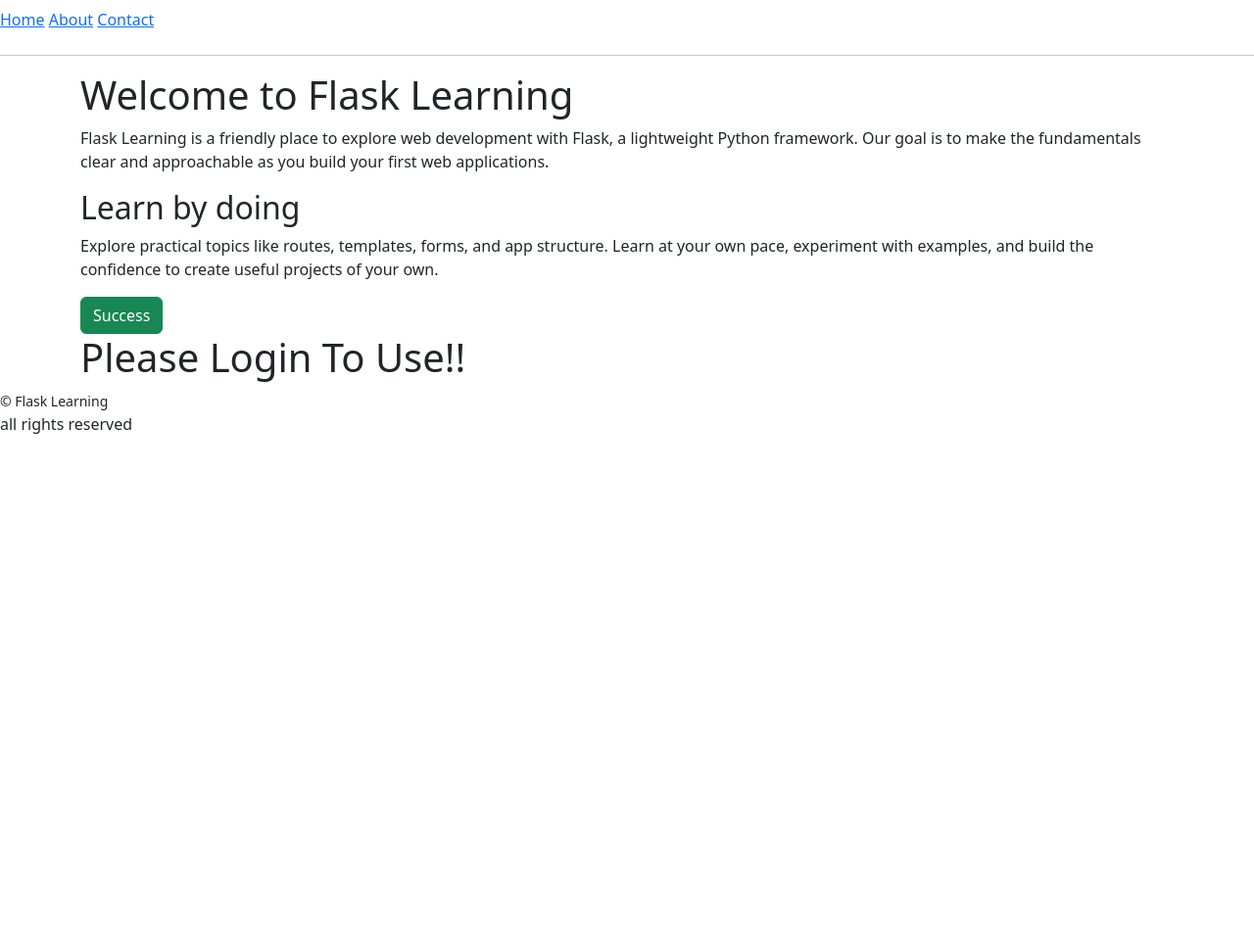
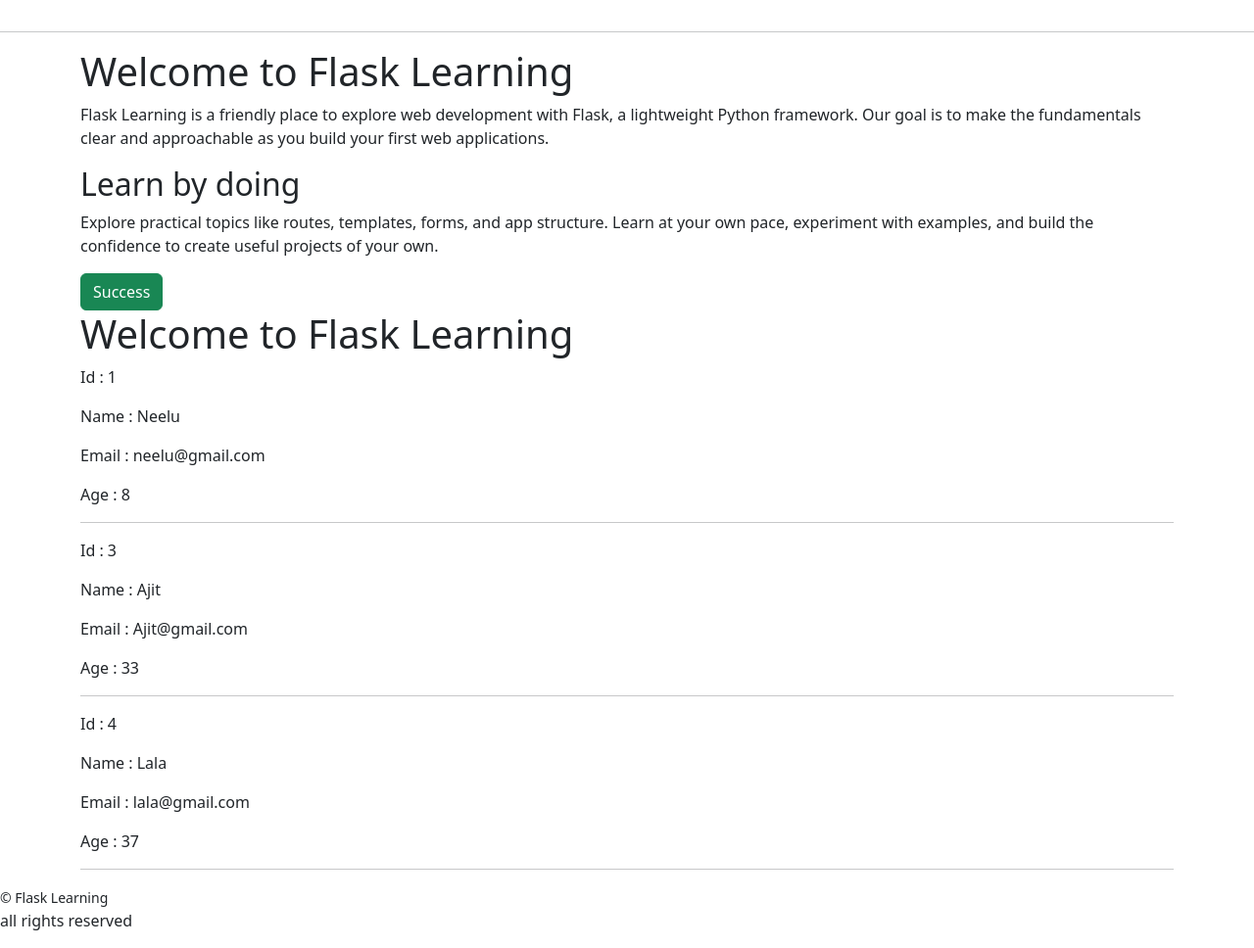
Before and after one commit to neerajkumarkannoujiya/Flask_Project, a Flask app: template templates/index.html in a window 1280 px wide. Shown: the whole page at 98% size. Before the commit the page ends 443 px from the top, so only its background shows below. Run offline with Flask 3, Linux system fonts and the light colour scheme; the template is opened without the code that fills it: values that come from a table or form of the project are taken from there, others are empty.

Commit message:
CRUD Operations On SQLite

```diff
--- a/app.py
+++ b/app.py
@@ -1,70 +1,116 @@
-from flask import Flask, flash, render_template, request, redirect, url_for, session
-
+from flask import Flask, flash, jsonify, render_template, request, redirect, url_for, session
+from flask_sqlalchemy import SQLAlchemy
 
 app = Flask(__name__)
-app.secret_key = "supersecretkey"
 
+app.config["SQLALCHEMY_DATABASE_URI"]="sqlite:///app.db"
 
-@app.route("/login")
-def login():
-    session["user"] = "Neeraj"
-    return "Login Successfull!!1"
+db = SQLAlchemy(app)
 
-
-@app.route("/dashboard")
-def dashboard():
-    user = session.get("user")
-    if not user:
-        return "Login First!!"
-
-    return f"Welcome here, {user}";
-
-
-@app.route("/logout")
-def logout():
-    session.pop("user",None)
-    return "You Are Logged Out"
-
-
-
-
-
-
+class User(db.Model):
+    __tablename__ = "users"
+    id = db.Column(db.Integer, primary_key=True)
+    name = db.Column(db.String(100), nullable=False)
+    email = db.Column(db.String(120), nullable=False)
+    age = db.Column(db.Integer)
 
 
 @app.route("/")
 def home():
-    is_logged_in = True
-    marks = 9
-    subject = ['Physics', 'Math', 'Python', 'Java']
-    return render_template("index.html",is_logged_in=is_logged_in, marks=marks, subject=subject)
+    return "Flask + SQLite + SQLAlchemy is working!!"
 
 
-@app.route("/about")
-def about():
-    return render_template("about.html")
+@app.route("/create-user", methods=["POST"])
+def create_user():
+    data = request.get_json()
+    name = data.get("name")
+    email = data.get("email")
+    age = data.get("age")
+
+    user = User(
+        name=name,
+        email=email,
+        age=age
+    )
+
+    db.session.add(user)
+    db.session.commit()
+    return jsonify({
+        "message":"User Created Successfully!!",
+        "user_id":user.id
+
+    })
+
+@app.route("/get-users", methods=["GET"])
+def get_users():
+    users = User.query.all()
+    users_data = []
+    for user in users:
+        users_data.append(
+            {
+                "id":user.id,
+                "name":user.name,
+                "email":user.email,
+                "age":user.age
+            }
+        )
+    return jsonify(users_data)
 
 
-# @app.route("/search")
-# def search():
-#     query = request.args.get("query")
-#     return f"you are searching for : {query}"
+@app.route("/users/<int:id>", methods=["GET"])
+def get_user(id):
+    user = db.get_or_404(User,id)
+    return jsonify(
+        {
+            "id":user.id,
+            "name":user.name,
+            "email":user.email,
+            "age":user.age
+        }
+    )
 
-@app.route("/contact", methods=["GET", "POST"])
-def contact():
-    if request.method == "POST":
-        name = request.form.get("name")
-        email = request.form.get("email").strip()
-        age = request.form.get("age").strip()
-        if not name:
-            return "Name not provided"
-        if not email:
-            return "Email not provided"
-        if not age.isdigit():
-            return "Invalid age provided"
+@app.route("/user-data")
+def user_data():
+    users = User.query.all()
+    return render_template("index.html",users=users)
 
-        flash("Registration Successful!!!!")
-    return render_template("contact.html",name=name, email=email, age=age)
+@app.route("/user-update/<int:id>", methods=["PATCH"])
+def update_user(id):
+    data = request.get_json()
+    user = db.get_or_404(User,id)
+    if "name" in data:
+        user.name = data["name"]
+
+    if "email" in data:
+        user.email = data["email"]
+
+    if "age" in data:
+        user.age = data["age"]
+
+    db.session.commit()
+    return jsonify(
+        {
+            "message":"The User Updated Successfully!!",
+            "user":{
+                "id":user.id,
+                "name":user.name,
+                "email":user.email,
+                'age':user.age
+            }
+        }
+    )
+
+@app.route("/users/<int:id>", methods=["DELETE"])
+def delete_user(id):
+    user = db.get_or_404(User,id)
+    db.session.delete(user)
+    db.session.commit()
+
+    return jsonify({
+        "message":"User Deleted Successfully!!"
+    })
 
 if __name__ == "__main__":
+    with app.app_context():
+        db.create_all()
     app.run(debug=True)
--- a/templates/components/navbar.html
+++ b/templates/components/navbar.html
@@ -1,8 +1,5 @@
 <nav class="navbar" aria-label="Main navigation">
 		<div class="nav-links">
-			<a href="{{ url_for('home') }}">Home</a>
-            <a href="{{ url_for('about') }}">About</a>
-            <a href="{{ url_for('contact') }}">Contact</a>
 		</div>
 	</nav>
 
--- a/templates/index.html
+++ b/templates/index.html
@@ -10,38 +10,20 @@
 
 	<button type="button" class="btn btn-success">Success</button>
 
-	{% if is_logged_in %}
 
 	<h1>Welcome to Flask Learning</h1>
 
-	Your Marks : {{marks}}
 
-	{% for i in subject %}
-	<ol>
-		{{loop.index}}. {{i}}
-	</ol>
+	{% for user in users %}
+
+		<p>Id : {{user.id}}</p>
+		<p>Name : {{user.name}}</p>
+		<p>Email : {{user.email}}</p>
+		<p>Age : {{user.age}}</p>
+		<hr>
+
 
 	{% endfor %}
-
-	{% if marks>90 %}
-	<h1>Excellent!!</h1>
-
-	{% elif marks>80 %}
-	<h1>Good!!</h1>
-
-	{% elif marks>50 %}
-	<h1>Average!!</h1>
-
-	{% else %}
-	<h1>Poor!!</h1>
-
-	{% endif %}
-
-	{% else %}
-
-	<h1>Please Login To Use!!</h1>
-
-	{% endif %}
 
 
 
```
Also changed, not shown: instance/app.db (added).
